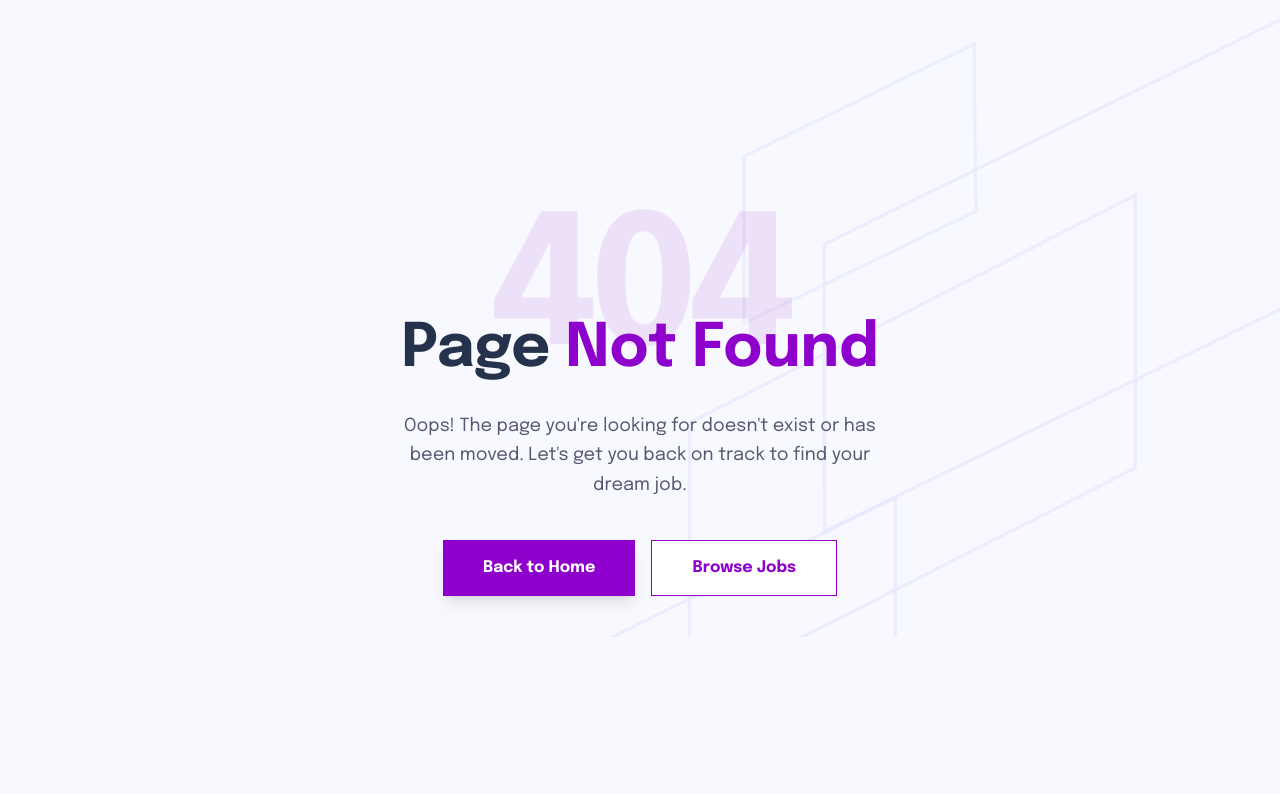
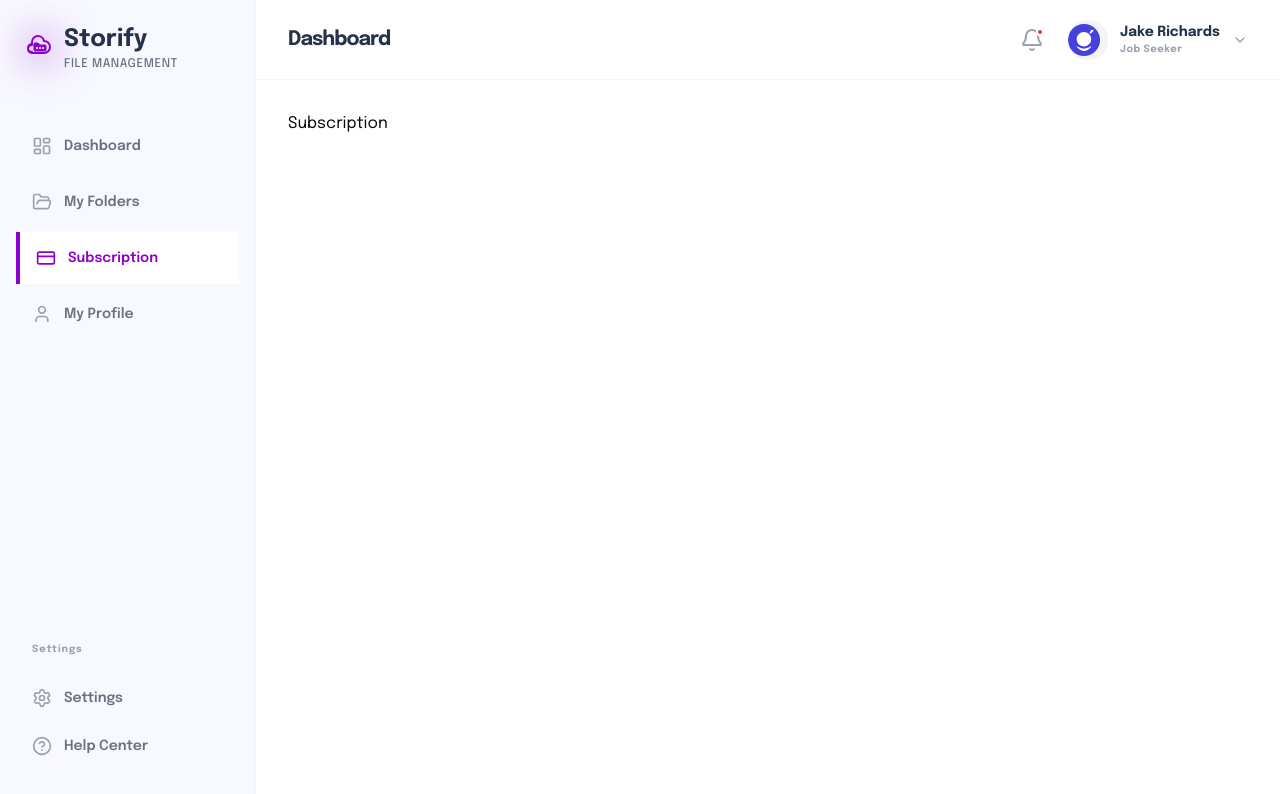
Before and after one commit to rakibislam2233/storify-client, a Next.js app: page /dashboard/user/subscription in a window 1280 px wide. Before the commit this address had no page. Shown: the top 794 px of the page. Built offline with nearby package versions, Linux system fonts and the light colour scheme.

Commit message:
feat: update subscription folder and user sidebar

```diff
--- a/app/dashboard/user/my-folders/loading.tsx
+++ b/app/dashboard/user/my-folders/loading.tsx
@@ -0,0 +1,7 @@
+export default function Loading() {
+  return (
+    <div className="flex items-center justify-center h-64">
+      <div className="animate-spin rounded-full h-8 w-8 border-b-2 border-primary"></div>
+    </div>
+  );
+}
--- /dev/null
+++ b/app/dashboard/user/subscription/page.tsx
@@ -0,0 +1,5 @@
+const Subscription = () => {
+  return <div>Subscription</div>;
+};
+
+export default Subscription;
--- a/components/Pages/Dashboard/User/UserSidebar.tsx
+++ b/components/Pages/Dashboard/User/UserSidebar.tsx
@@ -28,7 +28,7 @@ const UserSidebar = ({
 
   const menuItems = [
     { name: "Dashboard", icon: LayoutDashboard, href: "/dashboard/user" },
-    { name: "My Folders", icon: FolderOpen, href: "/dashboard/user/folders" },
+    { name: "My Folders", icon: FolderOpen, href: "/dashboard/user/my-folders" },
     {
       name: "Subscription",
       icon: CreditCard,
```
Also changed, not shown: app/dashboard/user/subsciption/page.tsx (deleted).
